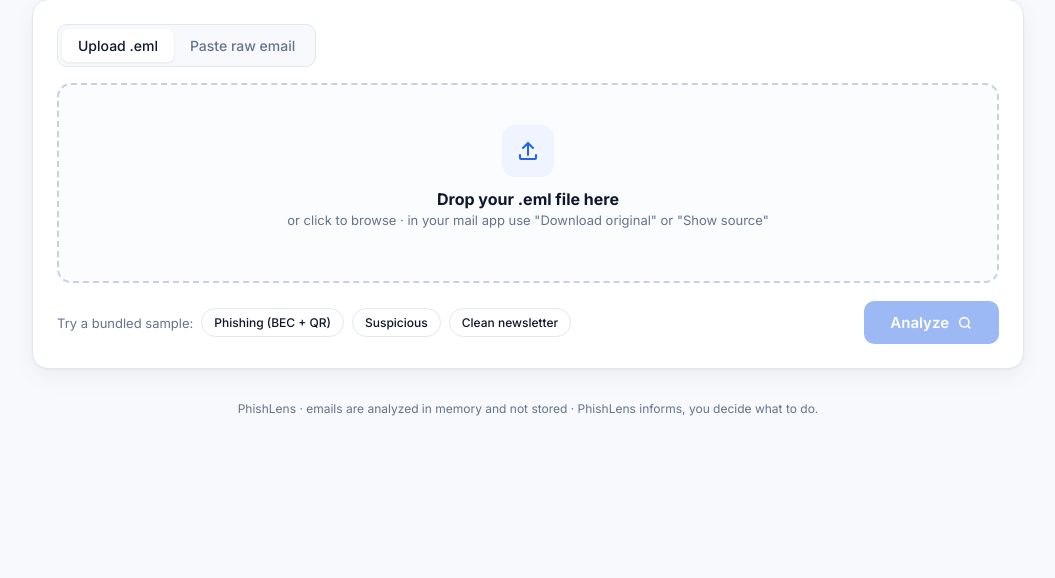
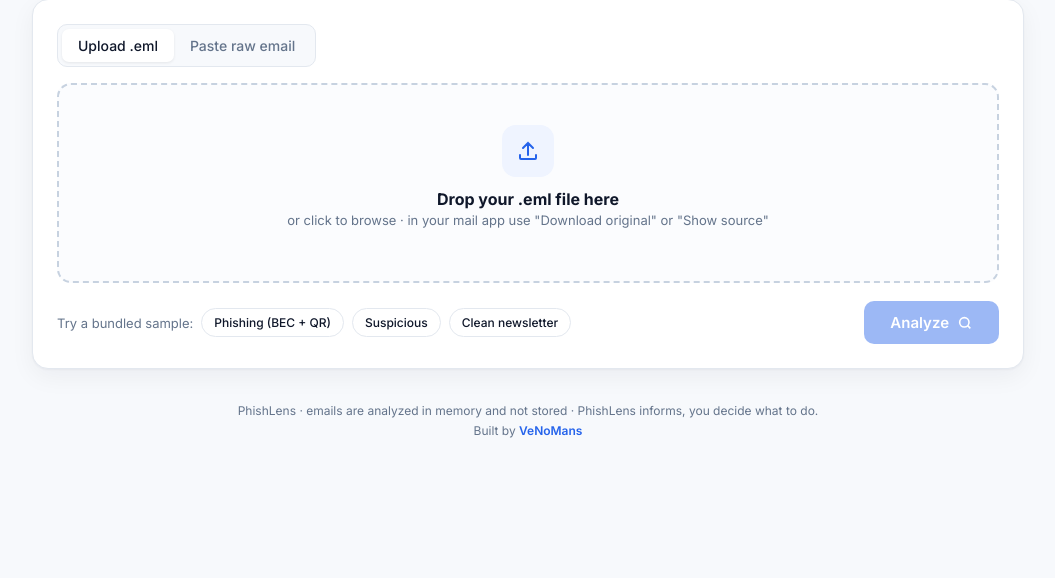
Before and after one commit to VeNoMans/phishlens-email-analyzer, a FastAPI app: page / in a window 1280 px wide. Shown: the part 222-800 px from the top of the page, without its empty margins (112-1167 px from the left). Run offline with FastAPI, Linux system fonts and the light colour scheme.

Commit message:
Add interface screenshots and author credit in footer

```diff
--- a/app/web/static/style.css
+++ b/app/web/static/style.css
@@ -93,7 +93,9 @@ td{padding:10px;border-bottom:1px solid #F1F4F8;vertical-align:top}td.u{font-fam
 .tagx{font:600 10px Inter;color:var(--red);background:var(--red-bg);border-radius:5px;padding:1px 6px;margin-left:6px}
 .foot{display:flex;gap:12px;justify-content:flex-end;margin-top:20px;flex-wrap:wrap}
 .err{background:var(--red-bg);border:1px solid #FECACA;color:var(--red);padding:12px 16px;border-radius:12px;margin-top:16px;font-size:14px}
-.note{text-align:center;color:var(--muted);font-size:12px;padding:32px 0}
+.note{text-align:center;color:var(--muted);font-size:12px;padding:32px 0;line-height:1.7}
+.note a{color:var(--blue);text-decoration:none;font-weight:600}
+.note a:hover{text-decoration:underline}
 #how ol{padding-left:20px;line-height:1.9;font-size:14px;color:#334155}
 @media(max-width:760px){
   .grid{grid-template-columns:1fr}
--- a/app/web/templates/index.html
+++ b/app/web/templates/index.html
@@ -89,7 +89,7 @@
       <button class="btn" onclick="reset()">Analyze another email</button>
     </div>
   </div>
-  <p class="note">PhishLens · emails are analyzed in memory and not stored · PhishLens informs, you decide what to do.</p>
+  <p class="note">PhishLens · emails are analyzed in memory and not stored · PhishLens informs, you decide what to do.<br>Built by <a href="https://github.com/VeNoMans" target="_blank" rel="noopener">VeNoMans</a></p>
 </div>
 
 <script src="/static/app.js"></script>
```
Also changed, not shown: 4 other files.
